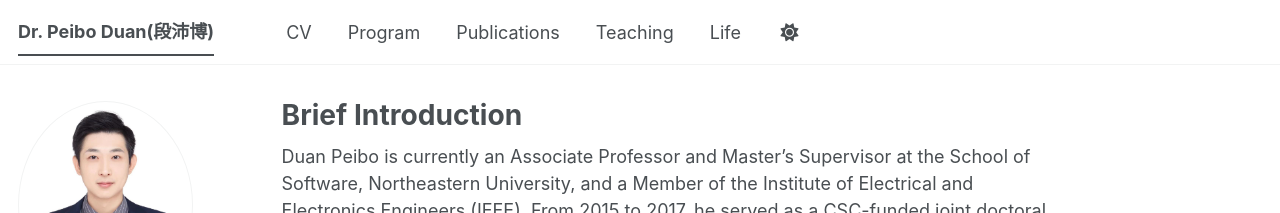
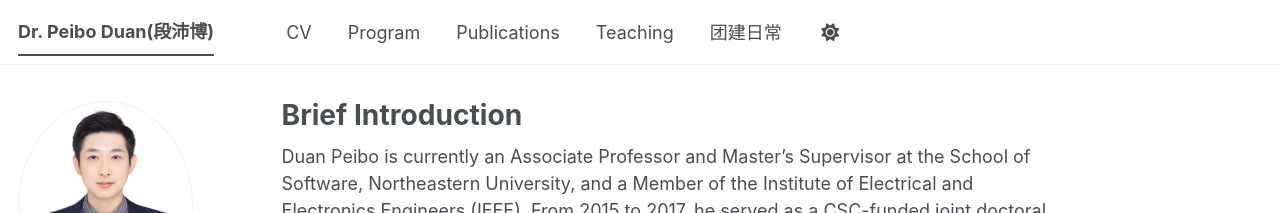
Before and after one commit to aurora76/peiboduan, a Jekyll site: the page built from _pages/about.md, in a window 1280 px wide. Shown: the top 213 px of the page. Built offline with Jekyll 4.4.1, drawn with Linux system fonts in a browser that asks for light colours; some web fonts are replaced; a script bundle is joined from its source files by our own code; library files that are not in the unit come from our copies.

Commit message:
Update navigation.yml

```diff
--- a/_data/navigation.yml
+++ b/_data/navigation.yml
@@ -21,8 +21,13 @@
   - title: "Teaching"
     url: /teaching/
 
-  - title: "Life"
+  - title: "团建日常"
     url: /life/
+    children:
+      - title: "中文"
+        url: /life-cn/
+      - title: "English"
+        url: /life/
 
   # - title: "Portfolio"
   #   url: /portfolio/
```
